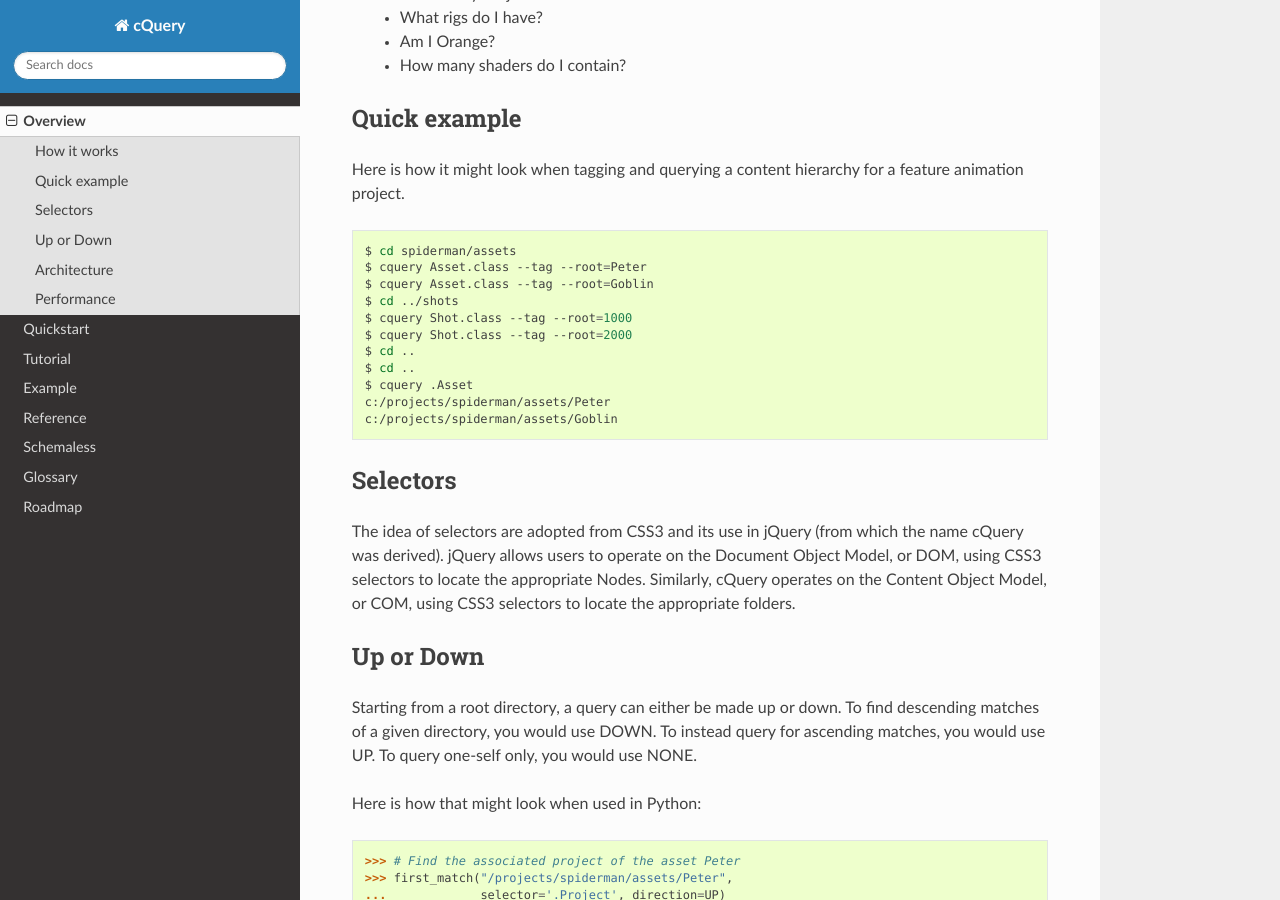
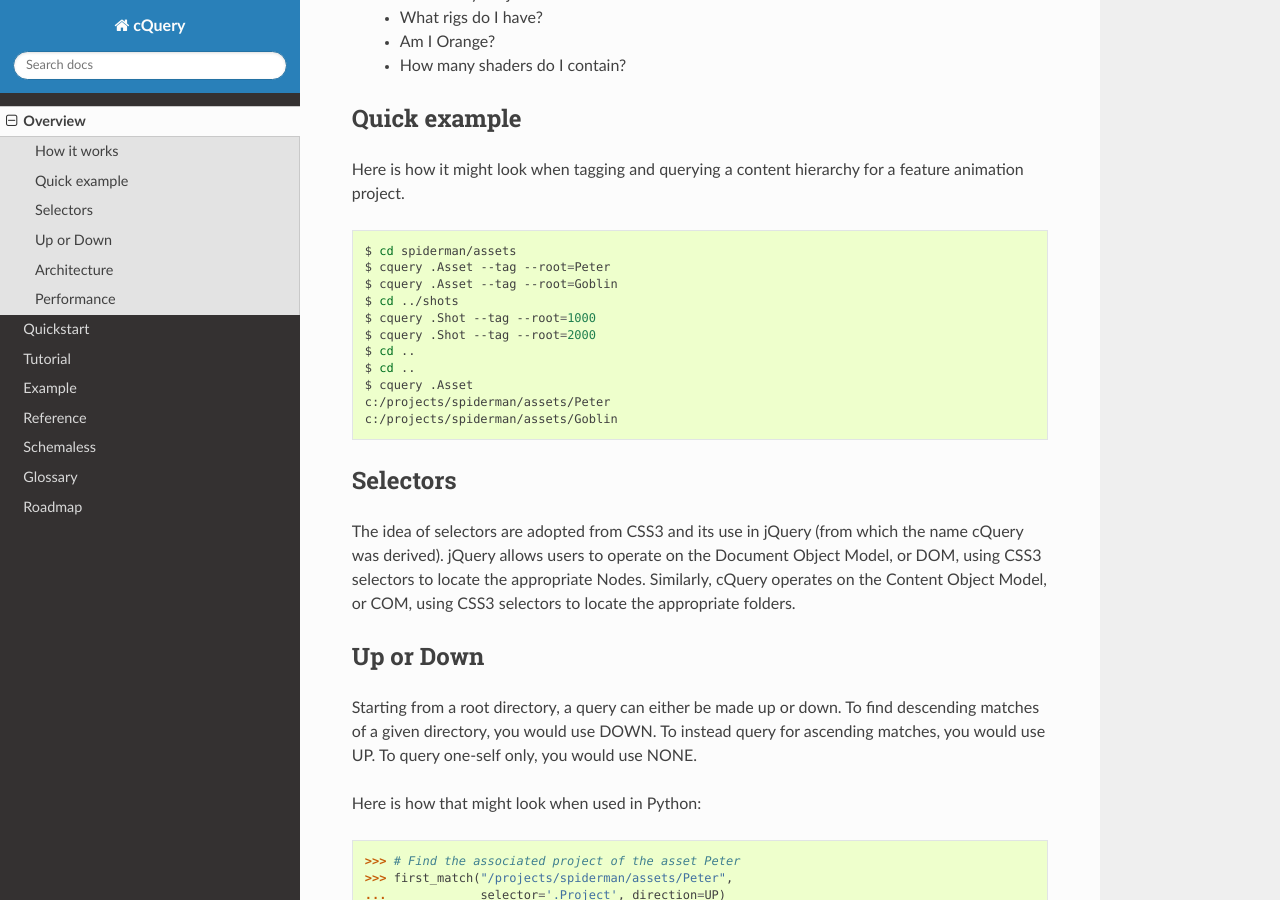
Before and after one commit to abstractfactory/cquery, a Sphinx documentation site: the page built from docs/overview.rst, in a window 1280 px wide and 900 px high, scrolled down 541 px. Built offline with Sphinx 7.4.7 and the Read the Docs theme 2.0.0, drawn with Linux system fonts in a browser that asks for light colours.

Commit message:
Typo in docs

```diff
--- a/docs/overview.rst
+++ b/docs/overview.rst
@@ -28,11 +28,11 @@ Here is how it might look when tagging and querying a content hierarchy for a fe
 .. code-block:: bash
 
     $ cd spiderman/assets
-    $ cquery Asset.class --tag --root=Peter
-    $ cquery Asset.class --tag --root=Goblin
+    $ cquery .Asset --tag --root=Peter
+    $ cquery .Asset --tag --root=Goblin
     $ cd ../shots
-    $ cquery Shot.class --tag --root=1000
-    $ cquery Shot.class --tag --root=2000
+    $ cquery .Shot --tag --root=1000
+    $ cquery .Shot --tag --root=2000
     $ cd ..
     $ cd ..
     $ cquery .Asset
```
